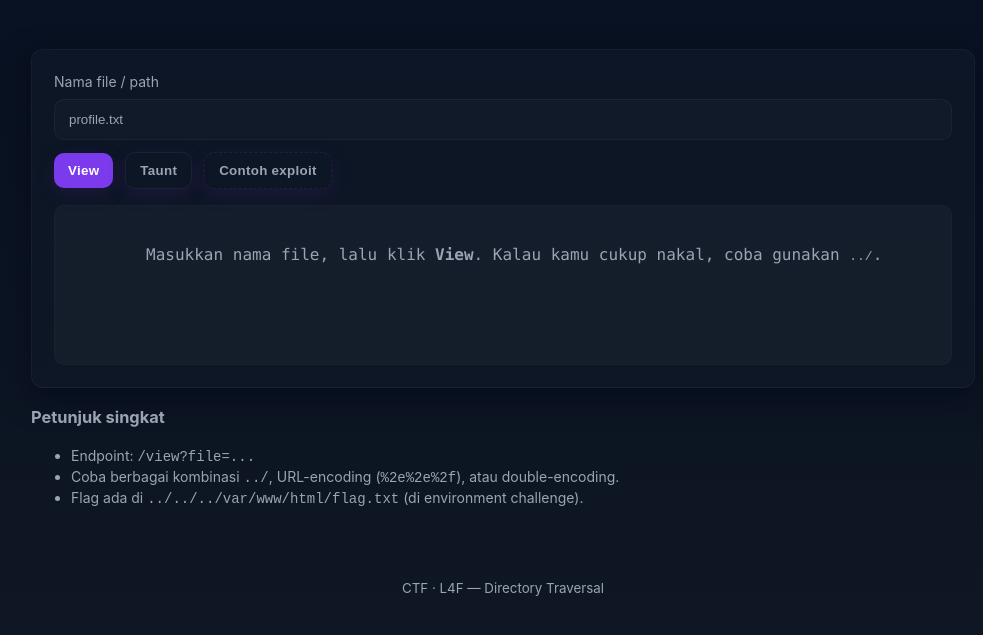
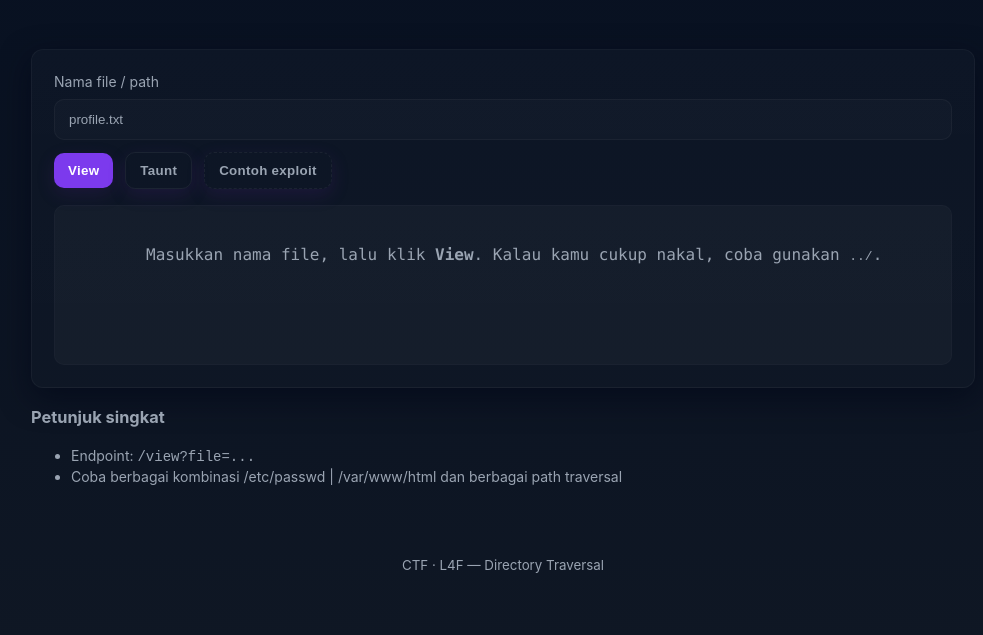
Before and after one commit to NetworkItClub/webpathtraversal, a plain HTML site: page public/index.html in a window 1280 px wide. Shown: the part 149-784 px from the top of the page, without its empty margins (137-1120 px from the left). Drawn offline with Linux system fonts and the light colour scheme.

Commit message:
Update index.html

```diff
--- a/public/index.html
+++ b/public/index.html
@@ -41,8 +41,7 @@
       <h3>Petunjuk singkat</h3>
       <ul>
         <li>Endpoint: <code>/view?file=...</code></li>
-        <li>Coba berbagai kombinasi <code>../</code>, URL-encoding (<code>%2e%2e%2f</code>), atau double-encoding.</li>
-        <li>Flag ada di <code>../../../var/www/html/flag.txt</code> (di environment challenge).</li>
+        <li>Coba berbagai kombinasi /etc/passwd | /var/www/html dan berbagai path traversal</li>
       </ul>
     </section>
   </main>
```
